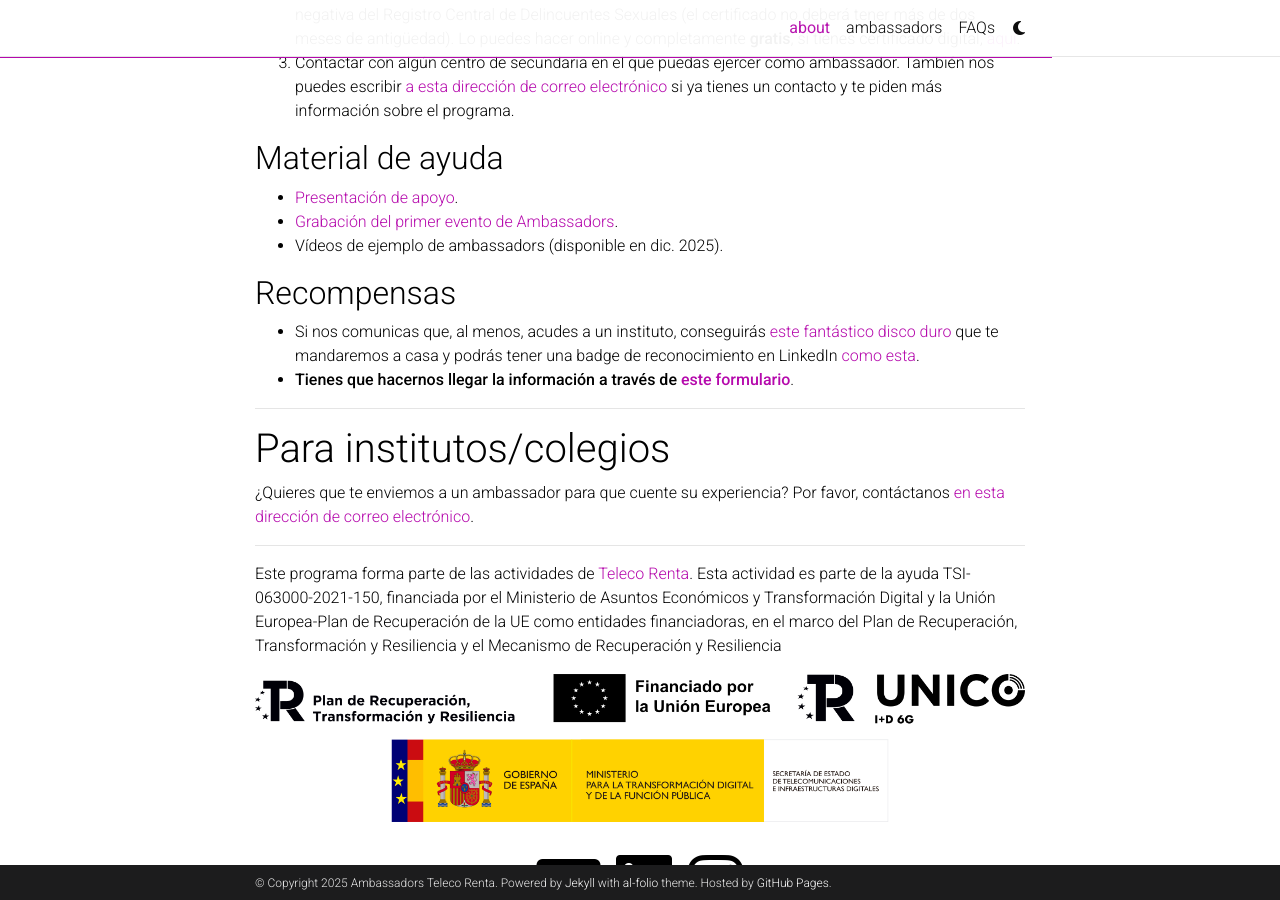
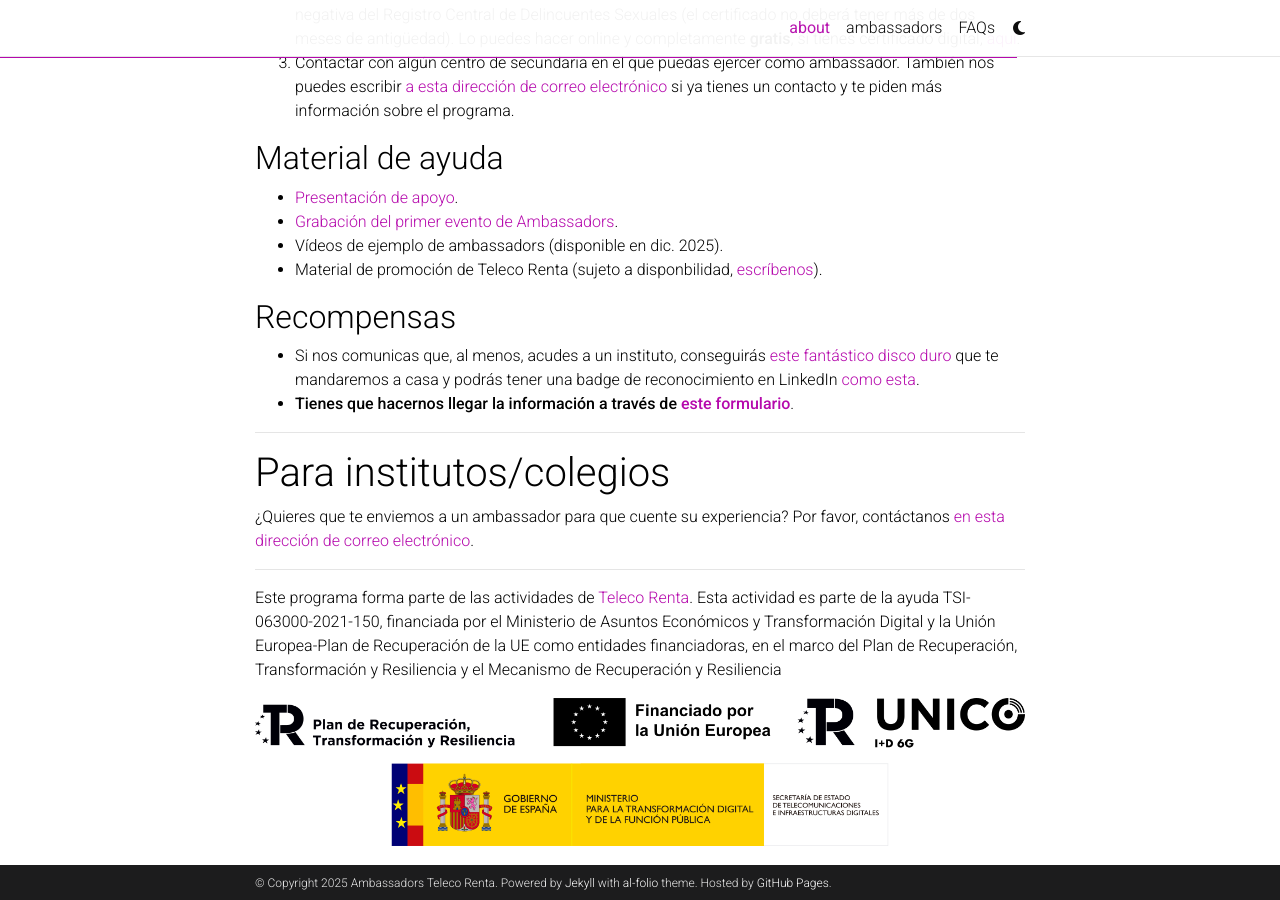
Before and after one commit to ambassadorstelecorenta/ambassadorstelecorenta.github.io, a Jekyll site: the page built from _pages/about.md, in a window 1280 px wide and 900 px high, scrolled down 564 px. Built offline with Jekyll 4.4.1, drawn with Linux system fonts in a browser that asks for light colours; full-size pictures stand in for the smaller copies a plugin makes; comment, search, counter and statistics services are not loaded; a style sheet for code colours, icons or effects is not loaded.

Commit message:
cambios menores (actualización web sl500 y material de merchan).

```diff
--- a/_pages/about.md
+++ b/_pages/about.md
@@ -44,9 +44,10 @@
 - [Presentación de apoyo](assets/ambassadors_template.pptx).
 - [Grabación del primer evento de Ambassadors](https://www.youtube.com/watch?v=EPdTn9Qp_W4).
 - Vídeos de ejemplo de ambassadors (disponible en dic. 2025).
+- Material de promoción de Teleco Renta (sujeto a disponbilidad, [escríbenos](mailto:ambassadors.telecorenta@gmail.com)).
 
 ## Recompensas
-- Si nos comunicas que, al menos, acudes a un instituto, conseguirás [este fantástico disco duro](https://www.amazon.es/Lexar-Port%C3%A1til-escritura-compatible-LSL500X001T-RNBNG/dp/B0CSYSSP3W) que te mandaremos a casa y podrás tener una badge de reconocimiento en LinkedIn [como esta](https://credsverse.com/credentials/9d5fa4c0-5170-4193-8124-b16fd9edfcb5).
+- Si nos comunicas que, al menos, acudes a un instituto, conseguirás [este fantástico disco duro](https://www.lexar.com/es/products/Lexar-SL500-Portable-SSD/) que te mandaremos a casa y podrás tener una badge de reconocimiento en LinkedIn [como esta](https://credsverse.com/credentials/9d5fa4c0-5170-4193-8124-b16fd9edfcb5).
 - **Tienes que hacernos llegar la información a través de [este formulario](https://forms.gle/TuLfzCmnX2wPnHMc9)**.
 
 ---
```
